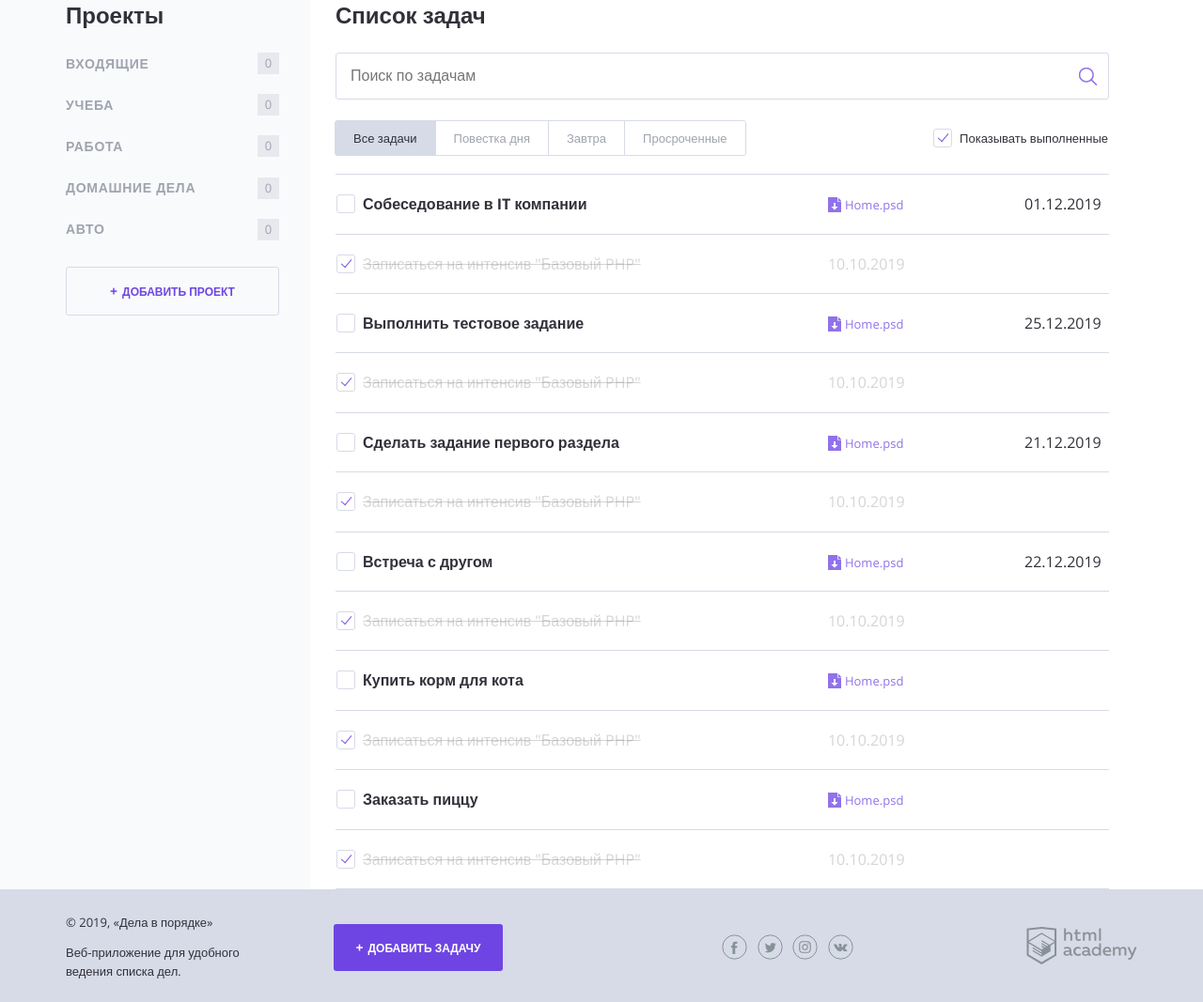
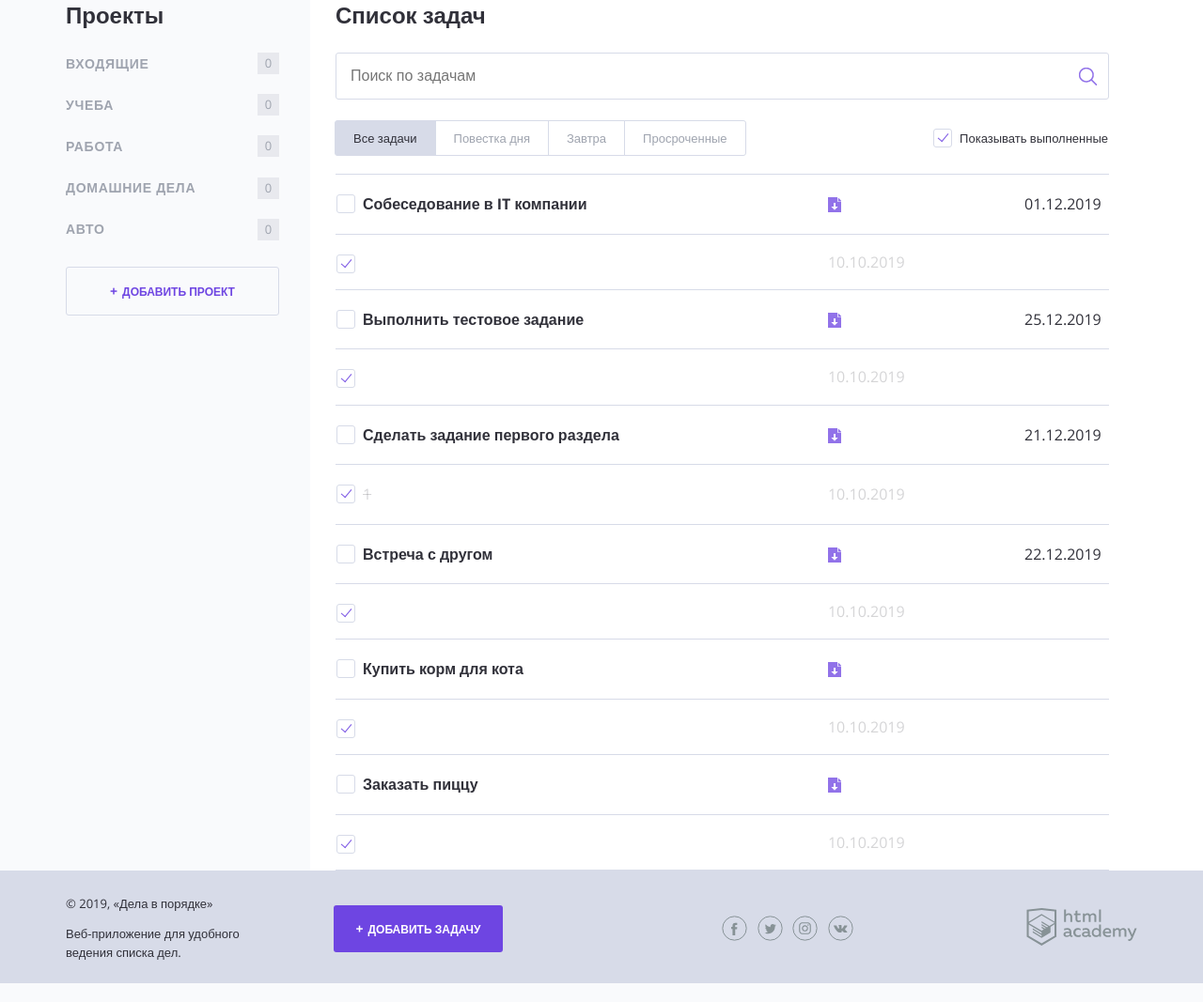
Before and after one commit to htmlacademy-php1/2009077-doingsdone-14, a PHP site: page / in a window 1280 px wide. Shown: the part 93-1160 px from the top of the page at 94% size. Run offline with PHP 8.4, Linux system fonts and the light colour scheme.

Commit message:
проверка проверки

```diff
--- a/index.php
+++ b/index.php
@@ -131,7 +131,7 @@ $tasks = [
                         </td>
 
                         <td class="task__file">
-                            <a class="download-link" href="#">Home.psd</a>
+                            <a class="download-link" href="#"></a>
                         </td>
 
                         <td class="task__date"><?= $task['date'] ?></td>
@@ -141,7 +141,7 @@ $tasks = [
                             <td class="task__select">
                                 <label class="checkbox task__checkbox">
                                     <input class="checkbox__input visually-hidden" type="checkbox" checked>
-                                    <span class="checkbox__text">Записаться на интенсив "Базовый PHP"</span>
+                                    <span class="checkbox__text"><?= $task['check'] ?></span>
                                 </label>
                             </td>
                             <td class="task__date">10.10.2019</td>
```
